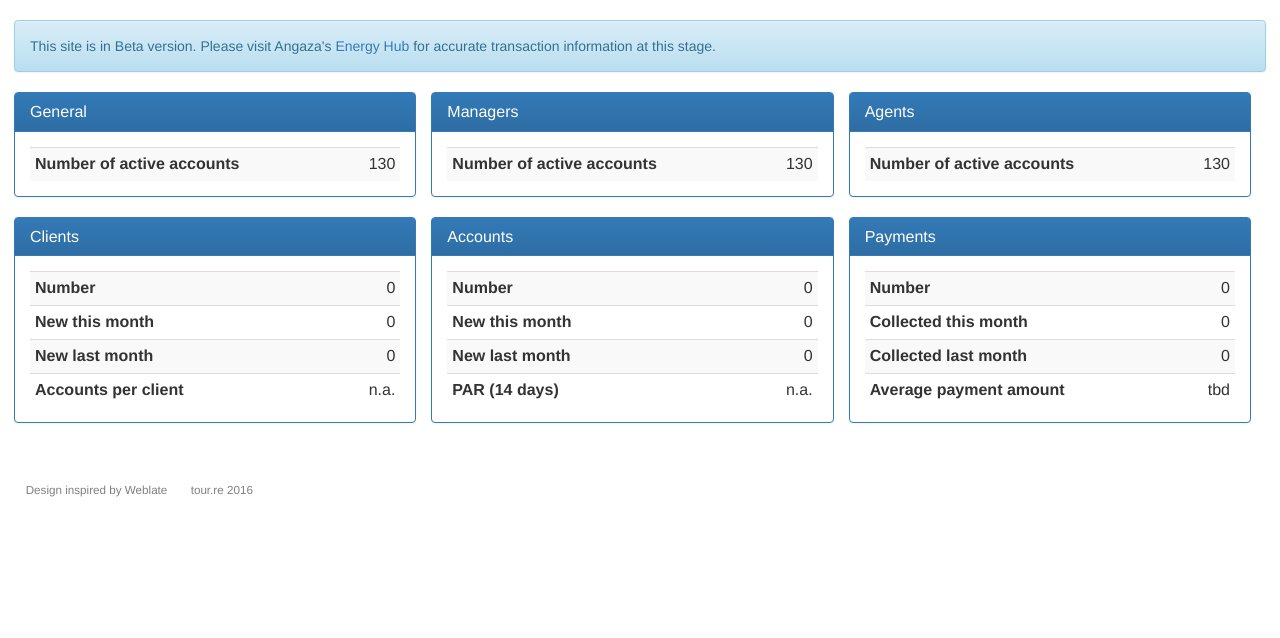
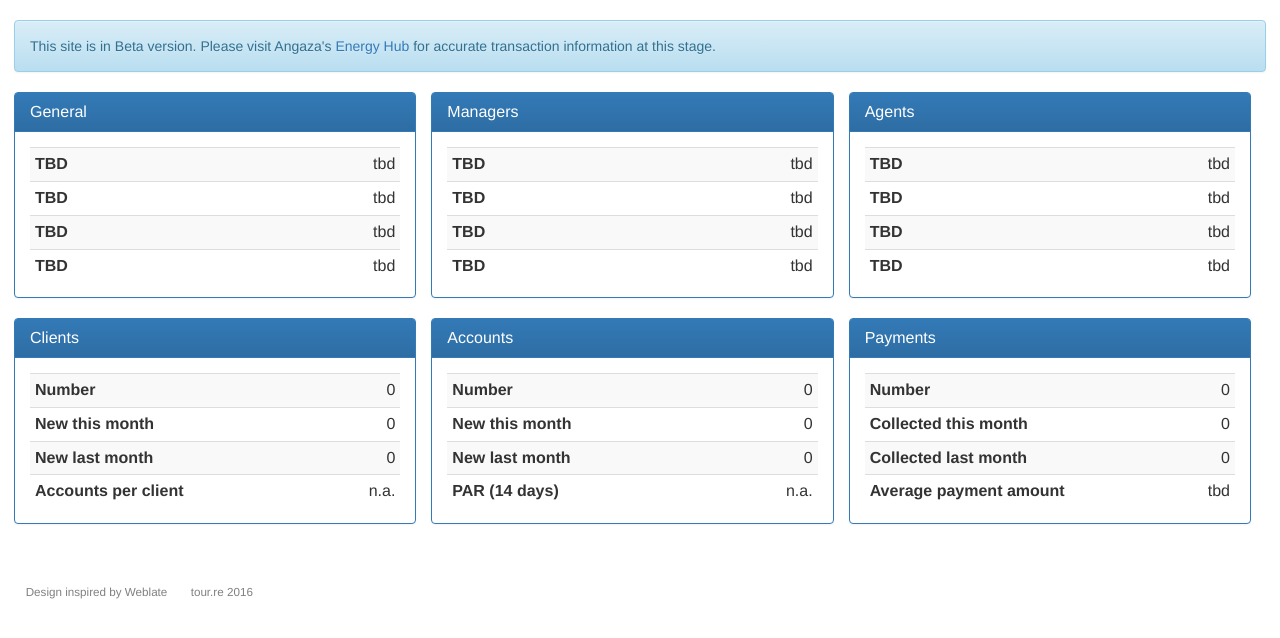
Before and after one commit to tourRe/azimuth, a Django app: page /sales/ in a window 1280 px wide. Shown: the part 93-731 px from the top of the page. Run offline with Django 3.2, Linux system fonts and the light colour scheme; data that the repository does not hold is empty; parts of the project's set-up code (start-up, migrations or seed data) failed here and were passed over; some libraries are stand-ins or nearby versions.

Commit message:
cleaned sales index and prepared agents index

```diff
--- a/pulse/sales/templates/sales/agent_index.html
+++ b/pulse/sales/templates/sales/agent_index.html
@@ -5,4 +5,7 @@ Agents
 {% endblock %}
 
 {% block content %}
+Full size sortable table with total number of units sold, number of units sold this month and last month, progress bar with  collection ratio for the month, number of accounts disbabled for more than 7 days and PAR% (7 days), number of accounts on PDP with more than 14 days and PDP% (14 days)
+
+Probably want to develop that in an external table format so that it can be reused for the detailed Manager table for their own agents
 {% endblock %}
--- a/pulse/sales/templates/sales/index.html
+++ b/pulse/sales/templates/sales/index.html
@@ -24,8 +24,20 @@
           <div class="panel-body">
             <table class="table table-condensed table-striped">
               <tr>
-                <th>Number of active accounts</th>
-                <td>130</td>
+                <th>TBD</th>
+                <td>tbd</td>
+              </tr>
+              <tr>
+                <th>TBD</th>
+                <td>tbd</td>
+              </tr>
+              <tr>
+                <th>TBD</th>
+                <td>tbd</td>
+              </tr>
+              <tr>
+                <th>TBD</th>
+                <td>tbd</td>
               </tr>
             </table>
           </div>
@@ -38,8 +50,20 @@
           <div class="panel-body">
             <table class="table table-condensed table-striped">
               <tr>
-                <th>Number of active accounts</th>
-                <td>130</td>
+                <th>TBD</th>
+                <td>tbd</td>
+              </tr>
+              <tr>
+                <th>TBD</th>
+                <td>tbd</td>
+              </tr>
+              <tr>
+                <th>TBD</th>
+                <td>tbd</td>
+              </tr>
+              <tr>
+                <th>TBD</th>
+                <td>tbd</td>
               </tr>
             </table>
           </div>
@@ -52,8 +76,20 @@
           <div class="panel-body">
             <table class="table table-condensed table-striped">
               <tr>
-                <th>Number of active accounts</th>
-                <td>130</td>
+                <th>TBD</th>
+                <td>tbd</td>
+              </tr>
+              <tr>
+                <th>TBD</th>
+                <td>tbd</td>
+              </tr>
+              <tr>
+                <th>TBD</th>
+                <td>tbd</td>
+              </tr>
+              <tr>
+                <th>TBD</th>
+                <td>tbd</td>
               </tr>
             </table>
           </div>
```
